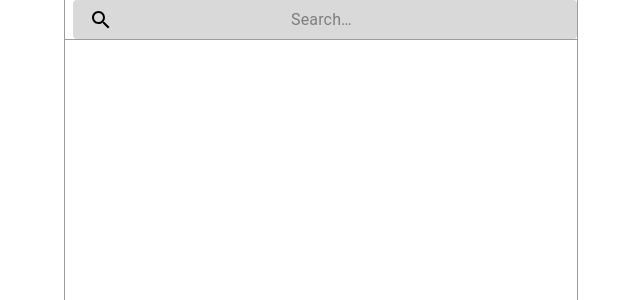
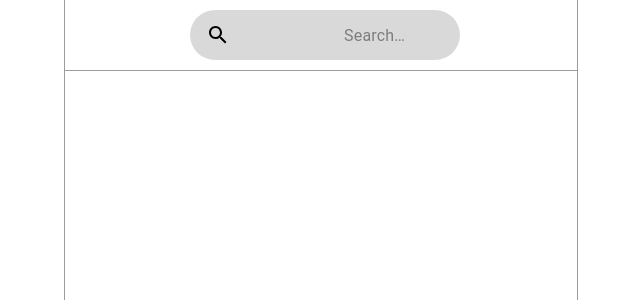
Before and after one commit to asifazad799/twitter-front-end-app, a React (Create React App) app: page / in a window 1280 px wide. Shown: the top 300 px of the page, without its empty margins (319-959 px from the left). Built offline with nearby package versions, Linux system fonts and the light colour scheme; the HTML template or start-up script is replaced by a standard one.

Commit message:
- completed searchbar

```diff
--- a/src/components/SearchBar/SearchBar.jsx
+++ b/src/components/SearchBar/SearchBar.jsx
@@ -6,18 +6,23 @@ import { styled, alpha } from "@mui/material/styles";
 function SearchBar() {
   const Search = styled("div")(({ theme }) => ({
     position: "relative",
-    borderRadius: theme.shape.borderRadius,
+    borderRadius: "30px",
     backgroundColor: alpha(theme.palette.common.black, 0.15),
     "&:hover": {
       backgroundColor: alpha(theme.palette.common.black, 0.25),
     },
     marginLeft: 0,
     width: "100%",
+    display: "flex",
+    alignItems: "center",
+    justifyContent: "right",
     [theme.breakpoints.up("sm")]: {
       marginLeft: theme.spacing(1),
-      width: "auto",
+      width: "270px",
+      height: "50px",
     },
   }));
+
   const SearchIconWrapper = styled("div")(({ theme }) => ({
     padding: theme.spacing(0, 2),
     height: "100%",
@@ -26,12 +31,13 @@ function SearchBar() {
     display: "flex",
     alignItems: "center",
     justifyContent: "center",
+    left: "0",
   }));
+
   const StyledInputBase = styled(InputBase)(({ theme }) => ({
     color: "inherit",
     "& .MuiInputBase-input": {
       padding: theme.spacing(1, 1, 1, 0),
-      // vertical padding + font size from searchIcon
       paddingLeft: `calc(1em + ${theme.spacing(4)})`,
       transition: theme.transitions.create("width"),
       width: "100%",
@@ -44,17 +50,17 @@ function SearchBar() {
     },
   }));
   return (
-    <div>
+    <>
       <Search>
         <SearchIconWrapper>
-          <SearchIcon />
+          <SearchIcon color="rgb(33 27 27 / 42%)" />
         </SearchIconWrapper>
         <StyledInputBase
           placeholder="Search…"
           inputProps={{ "aria-label": "search" }}
         />
       </Search>
-    </div>
+    </>
   );
 }
 
--- a/src/components/SearshHashtag/SearchHashtag.css
+++ b/src/components/SearshHashtag/SearchHashtag.css
@@ -15,4 +15,8 @@
 .serachBarContainer {
   width: 100%;
   border-bottom: solid rgb(156, 156, 156) 1.5px;
+  height: 70px;
+  display: flex;
+  justify-content: center;
+  align-items: center;
 }
```
